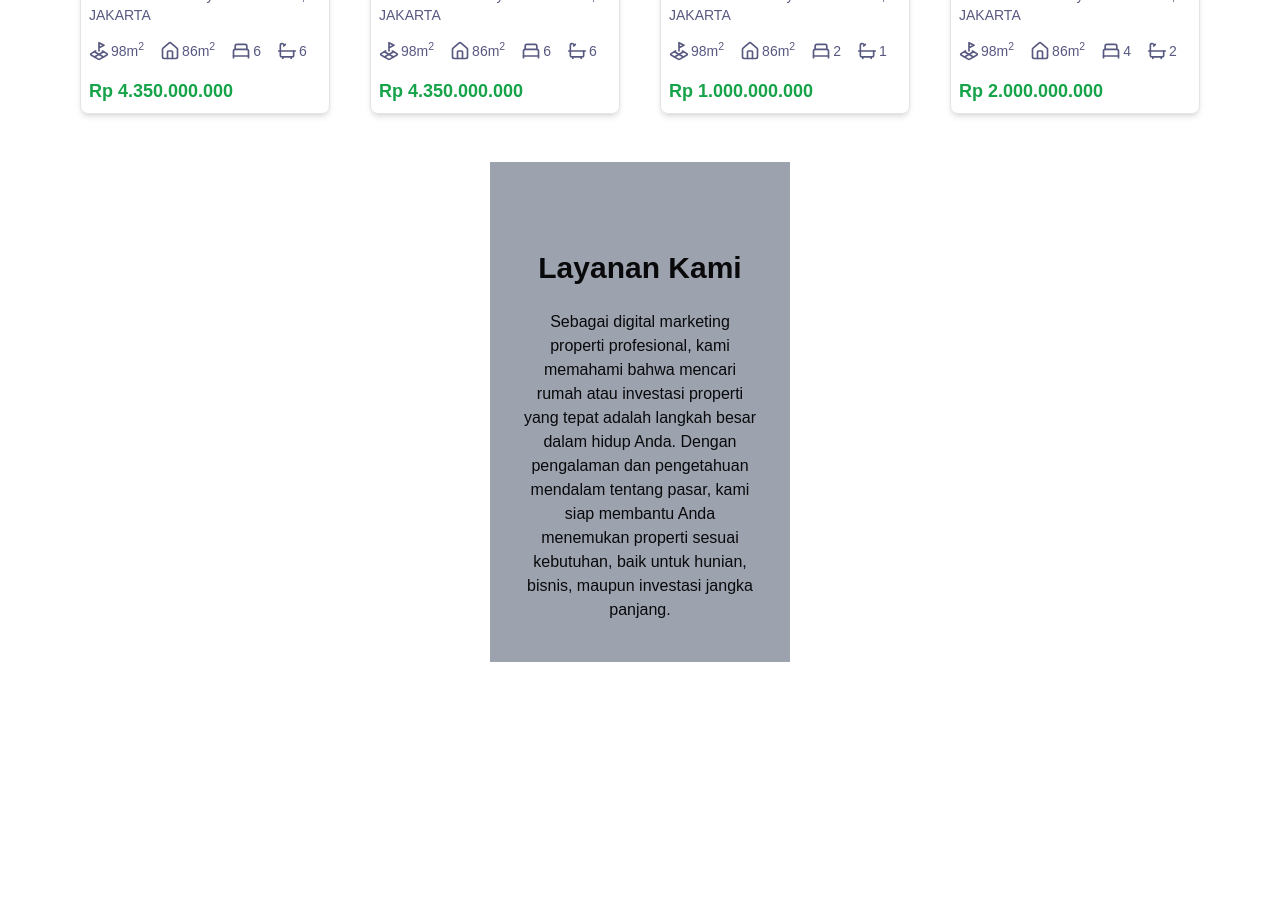
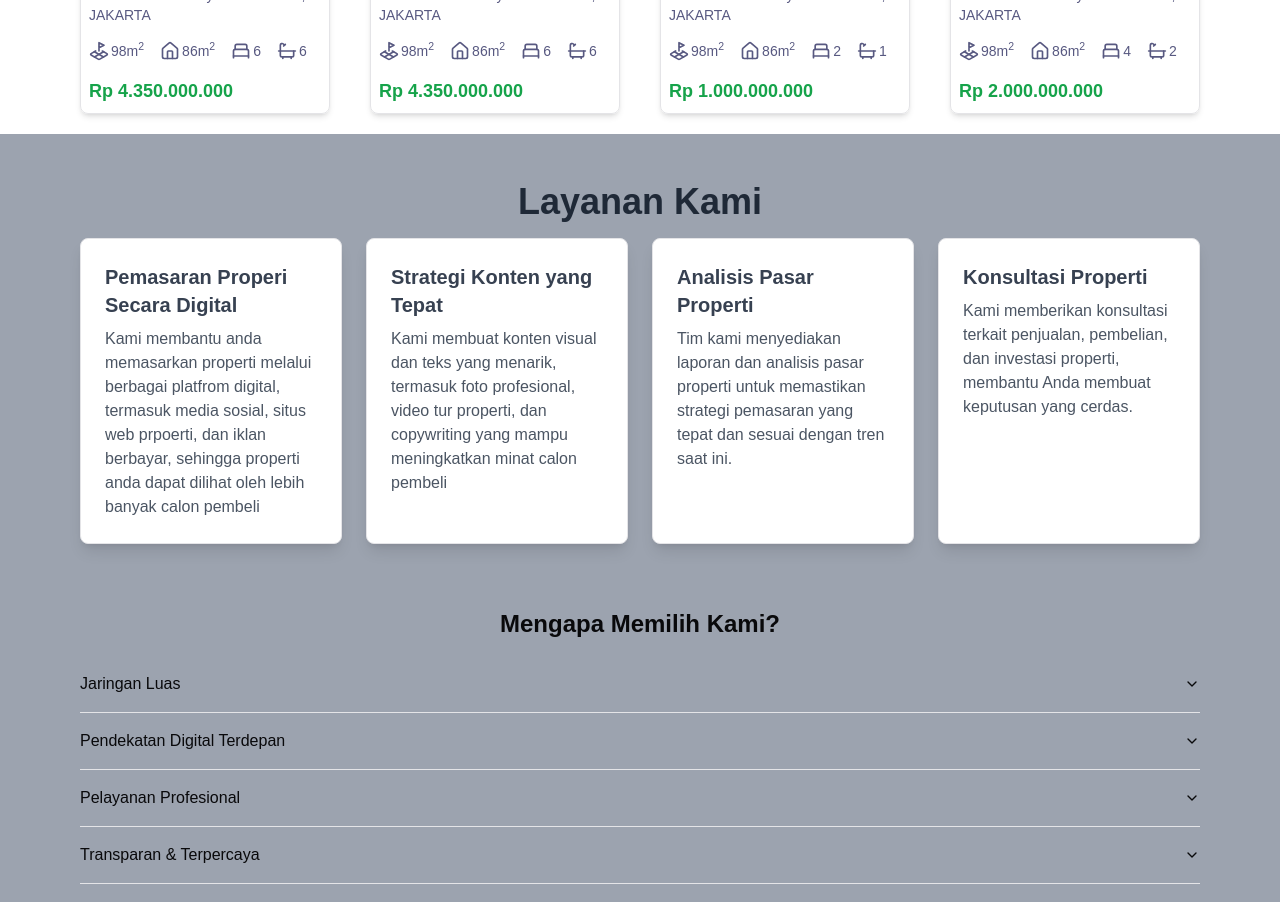
Before and after one commit to akmal520/BerylPropertyLand, a React (Vite) app: page / in a window 1280 px wide. Shown: the part 1820-2722 px from the top of the page. Before the commit the page ends 2482 px from the top, so only its background shows below. Built offline with nearby package versions, Linux system fonts and the light colour scheme; a web font is replaced by a local one.

Commit message:
add Layanan kami dan Mengapa Memilih kami

```diff
--- a/package.json
+++ b/package.json
@@ -11,6 +11,7 @@
   },
   "dependencies": {
     "@heroicons/react": "^2.1.5",
+    "@radix-ui/react-accordion": "^1.2.0",
     "@radix-ui/react-collapsible": "^1.1.0",
     "@radix-ui/react-dialog": "^1.1.1",
     "@radix-ui/react-label": "^2.1.0",
--- a/src/components/Layouts/Home/LayananKami.jsx
+++ b/src/components/Layouts/Home/LayananKami.jsx
@@ -1,20 +1,30 @@
-import React from 'react';
+import React, { useEffect, useState } from 'react';
+// import { getLatestLayanan } from '@/hooks/CustomHook';
+import { dataLayanan } from '@/data/datas';
+import { Card } from '@/components/ui/card';
 
 const LayananKami = () => {
+    const latestLayanan = dataLayanan;
+    const [fade, setFade] = useState(false); // State for fade-in effect
 
+    useEffect(() => {
+        localStorage.setItem('filteredData', JSON.stringify(latestLayanan));
+        setFade(true);
+    }, [latestLayanan]);
 
     return (
-        <section className="container mx-auto w-[300px] h-[500px] bg-gray-400 bg-opacity-27 p-8 mt-7">
-            <div className="mt-14 text-center">
-                <h1 className="text-3xl font-bold mb-6">Layanan Kami</h1>
-                <div>
-                    <p className="text-md font-poppins">Sebagai digital marketing properti profesional, kami memahami bahwa mencari rumah atau investasi properti yang tepat adalah langkah besar dalam hidup Anda. Dengan pengalaman dan pengetahuan mendalam tentang pasar, kami siap membantu Anda menemukan properti sesuai kebutuhan, baik untuk hunian, bisnis, maupun investasi jangka panjang.
-                    </p>
-                        </div>
+        <section className="container mx-auto py-8 bg-gray-400">
+            <h1 className="text-4xl font-bold text-center py-4 text-gray-800">Layanan Kami</h1>
 
-                </div>
-            </section>
-
+            <div className={`grid grid-cols-1 md:grid-cols-1 lg:grid-cols-4 gap-6 transition-opacity duration-500 ${fade ? 'fade-in' : 'opacity-0'}`}>
+                {latestLayanan.map((layanan) => (
+                    <Card key={layanan.id} className="p-6 border rounded-lg shadow-lg hover:shadow-xl transition-shadow duration-300 bg-white">
+                        <h2 className="text-xl font-semibold text-gray-700">{layanan.title}</h2>
+                        <p className="text-gray-600 mt-2">{layanan.description}</p>
+                    </Card>
+                ))}
+            </div>
+        </section>
     );
 };
 
--- /dev/null
+++ b/src/components/Layouts/Home/MengapaMemilihKami.jsx
@@ -0,0 +1,43 @@
+import React from 'react';
+import {
+    Accordion,
+    AccordionContent,
+    AccordionItem,
+    AccordionTrigger,
+} from "@/components/ui/accordion"
+
+const MengapaMemilihKami = () => {
+    return (
+        <section className="container mx-auto py-8 bg-gray-400">
+            <h2 className="text-center text-2xl font-bold mb-4">Mengapa Memilih Kami?</h2>
+            <Accordion type="single" collapsible>
+                <AccordionItem value="item-1">
+                    <AccordionTrigger className="text-center">Jaringan Luas</AccordionTrigger>
+                    <AccordionContent>
+                    Kami memiliki akses ke berbagai pilihan properti, mulai dari rumah, apartemen, hingga properti komersial di lokasi strategis.
+                    </AccordionContent>
+                </AccordionItem>
+                <AccordionItem value="item-2">
+                    <AccordionTrigger className="text-center">Pendekatan Digital Terdepan</AccordionTrigger>
+                    <AccordionContent>
+                    Menggunakan teknologi digital terkini, kami memasarkan properti Anda kepada audiens yang tepat, menjangkau lebih banyak calon pembeli.
+                    </AccordionContent>
+                </AccordionItem>
+                <AccordionItem value="item-3">
+                    <AccordionTrigger className="text-center">Pelayanan Profesional</AccordionTrigger>
+                    <AccordionContent>
+                    Kami berkomitmen memberikan pelayanan terbaik, dari tahap pencarian hingga transaksi selesai.
+                    </AccordionContent>
+                </AccordionItem>
+                <AccordionItem value="item-4">
+                    <AccordionTrigger className="text-center">Transparan & Terpercaya</AccordionTrigger>
+                    <AccordionContent>
+                    Kepercayaan Anda adalah prioritas kami. Semua proses dilakukan dengan transparan dan jujur.
+                    </AccordionContent>
+                </AccordionItem>
+            </Accordion>
+        </section>
+    );
+};
+
+export default MengapaMemilihKami;
--- /dev/null
+++ b/src/components/Layouts/Home/VisiMIsi.jsx
@@ -0,0 +1,13 @@
+import React from 'react';
+
+const VisiMIsi = () => {
+    return (
+        <section className="container mx-auto">
+        <div>
+            <h2 className="font-bold text-center">Visi</h2>
+        </div>
+        </section>
+    );
+};
+
+export default VisiMIsi;
--- a/src/components/Layouts/Home/index.jsx
+++ b/src/components/Layouts/Home/index.jsx
@@ -3,6 +3,7 @@ import Hero from './Hero';
 import LayananKami from './LayananKami';
 import PropertyKota from './PropertyKota';
 import PropertyType from './PropertyType';
+import MengapaMemilihKami from './MengapaMemilihKami';
 import React from 'react';
 
 const HomeLayout = () => {
@@ -13,6 +14,7 @@ const HomeLayout = () => {
             <PropertyKota />
             <PropertyType />
             <LayananKami />
+            <MengapaMemilihKami/>
         </>
     );
 };
--- /dev/null
+++ b/src/components/ui/accordion.jsx
@@ -0,0 +1,41 @@
+import * as React from "react"
+import * as AccordionPrimitive from "@radix-ui/react-accordion"
+import { ChevronDown } from "lucide-react"
+
+import { cn } from "@/lib/utils"
+
+const Accordion = AccordionPrimitive.Root
+
+const AccordionItem = React.forwardRef(({ className, ...props }, ref) => (
+  <AccordionPrimitive.Item ref={ref} className={cn("border-b", className)} {...props} />
+))
+AccordionItem.displayName = "AccordionItem"
+
+const AccordionTrigger = React.forwardRef(({ className, children, ...props }, ref) => (
+  <AccordionPrimitive.Header className="flex">
+    <AccordionPrimitive.Trigger
+      ref={ref}
+      className={cn(
+        "flex flex-1 items-center justify-between py-4 font-medium transition-all hover:underline [&[data-state=open]>svg]:rotate-180",
+        className
+      )}
+      {...props}>
+      {children}
+      <ChevronDown className="h-4 w-4 shrink-0 transition-transform duration-200" />
+    </AccordionPrimitive.Trigger>
+  </AccordionPrimitive.Header>
+))
+AccordionTrigger.displayName = AccordionPrimitive.Trigger.displayName
+
+const AccordionContent = React.forwardRef(({ className, children, ...props }, ref) => (
+  <AccordionPrimitive.Content
+    ref={ref}
+    className="overflow-hidden text-sm transition-all data-[state=closed]:animate-accordion-up data-[state=open]:animate-accordion-down"
+    {...props}>
+    <div className={cn("pb-4 pt-0", className)}>{children}</div>
+  </AccordionPrimitive.Content>
+))
+
+AccordionContent.displayName = AccordionPrimitive.Content.displayName
+
+export { Accordion, AccordionItem, AccordionTrigger, AccordionContent }
--- a/src/data/datas.jsx
+++ b/src/data/datas.jsx
@@ -1,6 +1,8 @@
+import { Description, Title } from '@radix-ui/react-dialog';
 import AvaFemale from '../assets/female.jpg';
 import AvaMale from '../assets/male.jpg';
 import { v4 as uuid } from 'uuid';
+import { CardDescription } from '@/components/ui/card';
 
 export const dataNavigation = [
     {
@@ -179,3 +181,26 @@ export const dataListProperty = [
         dateAdded: '2024-09-28',
     },
 ];
+
+export const dataLayanan = [
+ {
+    id: 1,
+    title: "Pemasaran Properi Secara Digital",
+    description: "Kami membantu anda memasarkan properti melalui berbagai platfrom digital, termasuk media sosial, situs web prpoerti, dan iklan berbayar, sehingga properti anda dapat dilihat oleh lebih banyak calon pembeli",
+ },
+ {
+    id: 2,
+    title: "Strategi Konten yang Tepat",
+    description: "Kami membuat konten visual dan teks yang menarik, termasuk foto profesional, video tur properti, dan copywriting yang mampu meningkatkan minat calon pembeli",
+ },
+ {
+    id: 3,
+    title: "Analisis Pasar Properti",
+    description: "Tim kami menyediakan laporan dan analisis pasar properti untuk memastikan strategi pemasaran yang tepat dan sesuai dengan tren saat ini.",
+ },
+ {
+    id: 4,
+    title: "Konsultasi Properti",
+    description: "Kami memberikan konsultasi terkait penjualan, pembelian, dan investasi properti, membantu Anda membuat keputusan yang cerdas.",
+ },
+];
--- a/tailwind.config.js
+++ b/tailwind.config.js
@@ -4,16 +4,16 @@ export default {
     content: ['./index.html', './src/**/*.{js,ts,jsx,tsx}'],
     theme: {
     	fontFamily: {
-            sans: ['Lufga', 'sans-serif'],
+    		sans: ['Lufga', 'sans-serif']
     	},
     	extend: {
     		backgroundImage: {
-                hero: 'url("./src/assets/Banner Image.jpg")',
+    			hero: 'url("./src/assets/Banner Image.jpg")'
     		},
     		borderRadius: {
     			lg: 'var(--radius)',
     			md: 'calc(var(--radius) - 2px)',
-                sm: 'calc(var(--radius) - 4px)',
+    			sm: 'calc(var(--radius) - 4px)'
     		},
     		colors: {
     			head: '#110229',
@@ -22,49 +22,71 @@ export default {
     			foreground: 'hsl(var(--foreground))',
     			card: {
     				DEFAULT: 'hsl(var(--card))',
-                    foreground: 'hsl(var(--card-foreground))',
+    				foreground: 'hsl(var(--card-foreground))'
     			},
     			popover: {
     				DEFAULT: 'hsl(var(--popover))',
-                    foreground: 'hsl(var(--popover-foreground))',
+    				foreground: 'hsl(var(--popover-foreground))'
     			},
     			primary: {
     				DEFAULT: 'hsl(var(--primary))',
-                    foreground: 'hsl(var(--primary-foreground))',
+    				foreground: 'hsl(var(--primary-foreground))'
     			},
     			secondary: {
     				DEFAULT: 'hsl(var(--secondary))',
-                    foreground: 'hsl(var(--secondary-foreground))',
+    				foreground: 'hsl(var(--secondary-foreground))'
     			},
     			muted: {
     				DEFAULT: 'hsl(var(--muted))',
-                    foreground: 'hsl(var(--muted-foreground))',
+    				foreground: 'hsl(var(--muted-foreground))'
     			},
     			accent: {
     				DEFAULT: 'hsl(var(--accent))',
-                    foreground: 'hsl(var(--accent-foreground))',
+    				foreground: 'hsl(var(--accent-foreground))'
     			},
     			destructive: {
     				DEFAULT: 'hsl(var(--destructive))',
-                    foreground: 'hsl(var(--destructive-foreground))',
+    				foreground: 'hsl(var(--destructive-foreground))'
     			},
     			border: 'hsl(var(--border))',
     			input: 'hsl(var(--input))',
     			ring: 'hsl(var(--ring))',
     			chart: {
-                    1: 'hsl(var(--chart-1))',
-                    2: 'hsl(var(--chart-2))',
-                    3: 'hsl(var(--chart-3))',
-                    4: 'hsl(var(--chart-4))',
-                    5: 'hsl(var(--chart-5))',
+    				'1': 'hsl(var(--chart-1))',
+    				'2': 'hsl(var(--chart-2))',
+    				'3': 'hsl(var(--chart-3))',
+    				'4': 'hsl(var(--chart-4))',
+    				'5': 'hsl(var(--chart-5))'
+    			}
     		},
+    		keyframes: {
+    			'accordion-down': {
+    				from: {
+    					height: '0'
     				},
+    				to: {
+    					height: 'var(--radix-accordion-content-height)'
+    				}
+    			},
+    			'accordion-up': {
+    				from: {
+    					height: 'var(--radix-accordion-content-height)'
+    				},
+    				to: {
+    					height: '0'
+    				}
+    			}
+    		},
+    		animation: {
+    			'accordion-down': 'accordion-down 0.2s ease-out',
+    			'accordion-up': 'accordion-up 0.2s ease-out'
+    		}
     	},
     	screens: {
     		sm: '640px',
     		md: '768px',
     		lg: '1024px',
-            xl: '1280px',
+    		xl: '1280px'
     	},
     	container: {
     		padding: {
@@ -73,9 +95,9 @@ export default {
     			md: '4rem',
     			lg: '4rem',
     			xl: '5rem',
-                '2xl': '6rem',
-            },
-        },
+    			'2xl': '6rem'
+    		}
+    	}
     },
     plugins: [require('tailwindcss-animate')],
 };
```
Also changed, not shown: 1 other file (tests, documents, lock files or other folders). Lines whose indentation alone changed are shown as unchanged.
